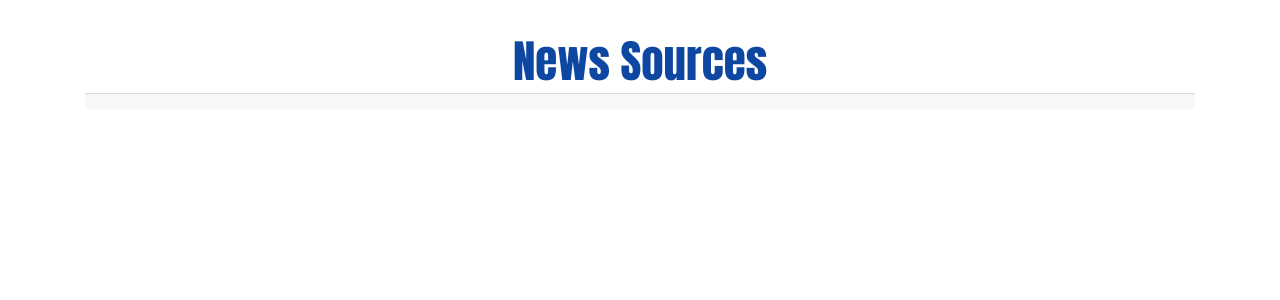
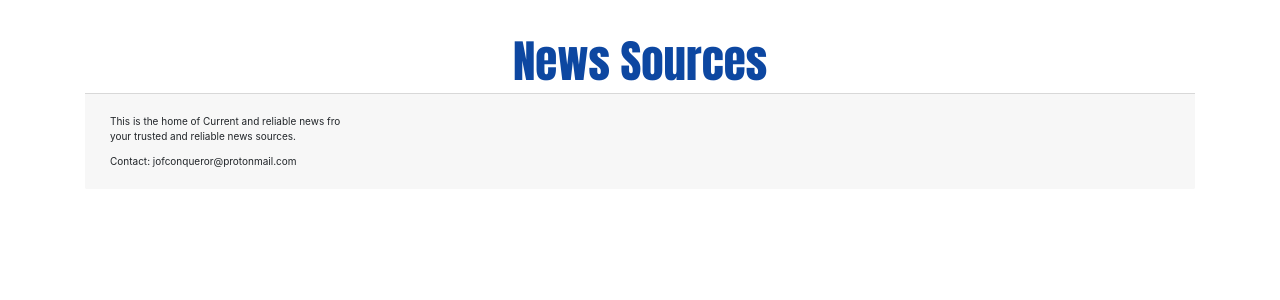
Before and after one commit to JOFLIX/grapevines, a Flask app: template app/templates/index.html in a window 1280 px wide. Shown: the part 62-362 px from the top of the page. Run offline with Flask 2, Linux system fonts and the light colour scheme; the template is opened without the code that fills it, so the values that code supplies are empty; some libraries are stand-ins or nearby versions; some web fonts are replaced.

Commit message:
reconfiguring the footer

```diff
--- a/app/templates/index.html
+++ b/app/templates/index.html
@@ -33,7 +33,13 @@
         </div>
         </div>
         <div class="card-footer">
+        <div class="row">
+        <div class="card-body">
+            <p class="card-text col-3">This is the home of Current and reliable news fro your trusted and reliable news sources.</p>
 
+            <p class="card-text col-3">Contact: jofconqueror@protonmail.com</p>
+        </div>
+       </div>
         </div>
     </div>
     {% endblock%}
```
